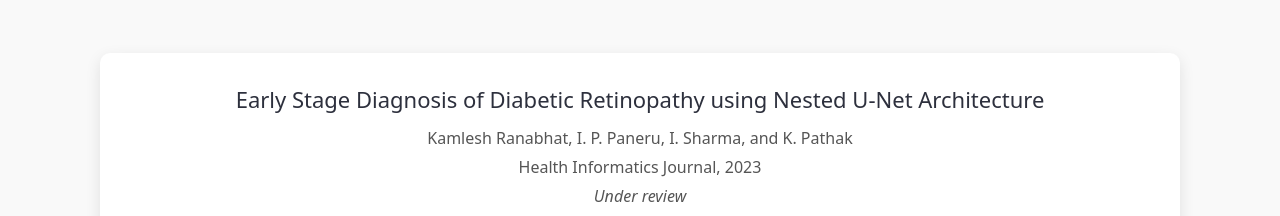
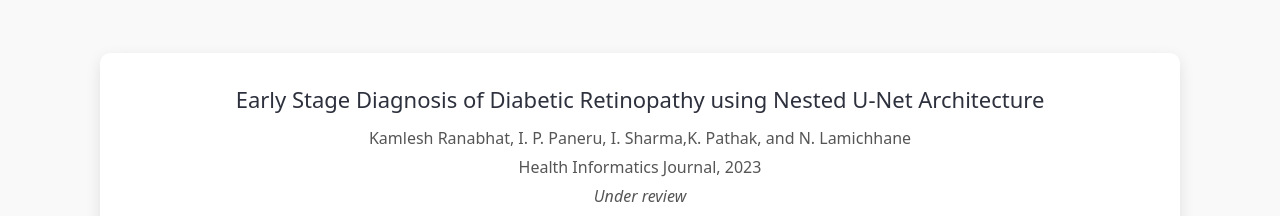
Before and after one commit to Kamlesh-KD/Kamlesh-KD.github.io, a React (Vite) app in the folder KD/: page / in a window 1280 px wide. Shown: the part 1347-1563 px from the top of the page. Built offline with nearby package versions, Linux system fonts and the light colour scheme.

Commit message:
change in cv and publication

```diff
--- a/KD/src/pages/publications.jsx
+++ b/KD/src/pages/publications.jsx
@@ -5,7 +5,7 @@ const Publications = () => {
   const publications = [
     {
       title: "Early Stage Diagnosis of Diabetic Retinopathy using Nested U-Net Architecture",
-      authors: "Kamlesh Ranabhat, I. P. Paneru, I. Sharma, and K. Pathak",
+      authors: "Kamlesh Ranabhat, I. P. Paneru, I. Sharma,K. Pathak, and N. Lamichhane",
       journal: "Health Informatics Journal",
       year: 2023,
       link: "https://example.com/publication1",
```
Also changed, not shown: 1 other file (tests, documents, lock files or other folders).
